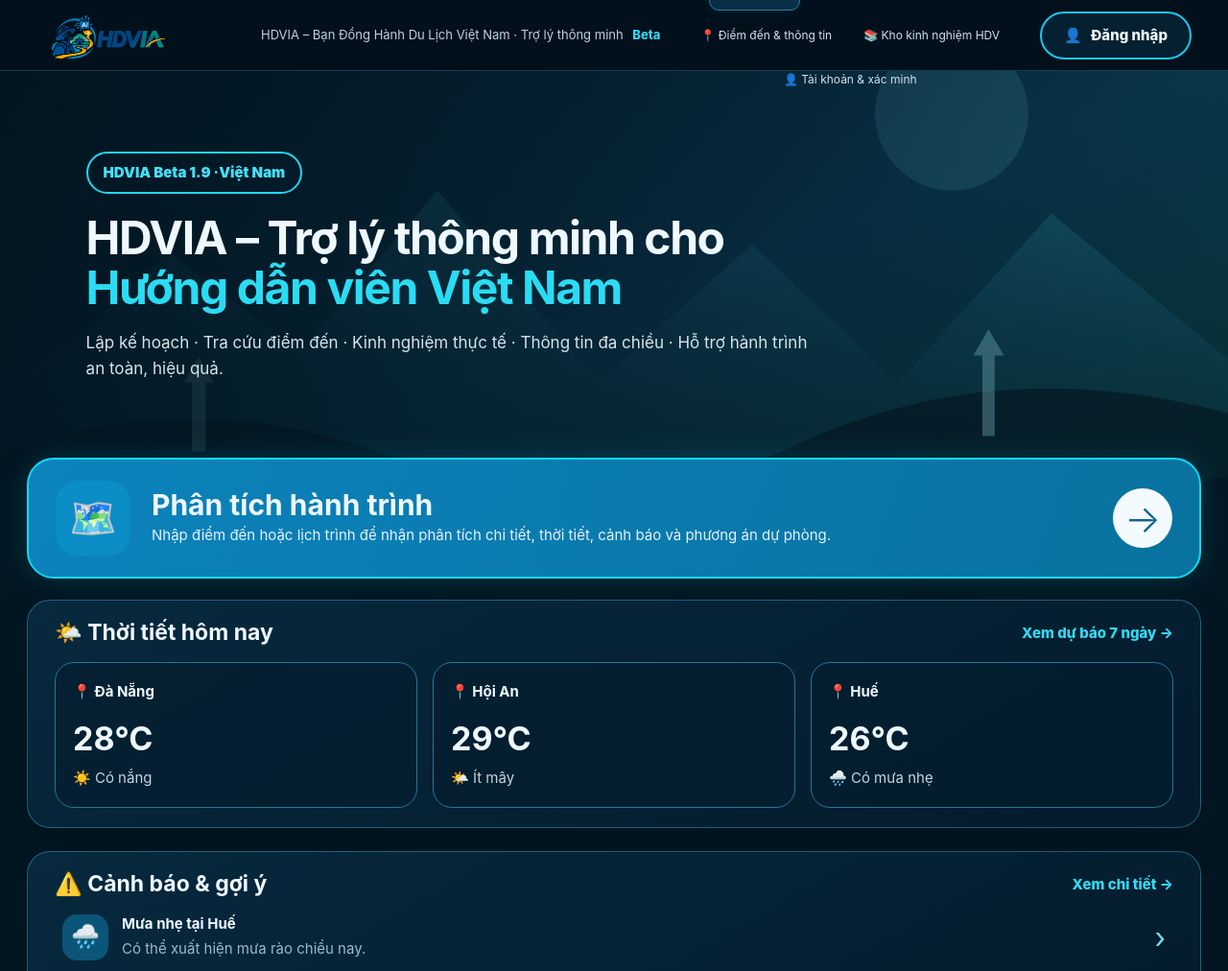
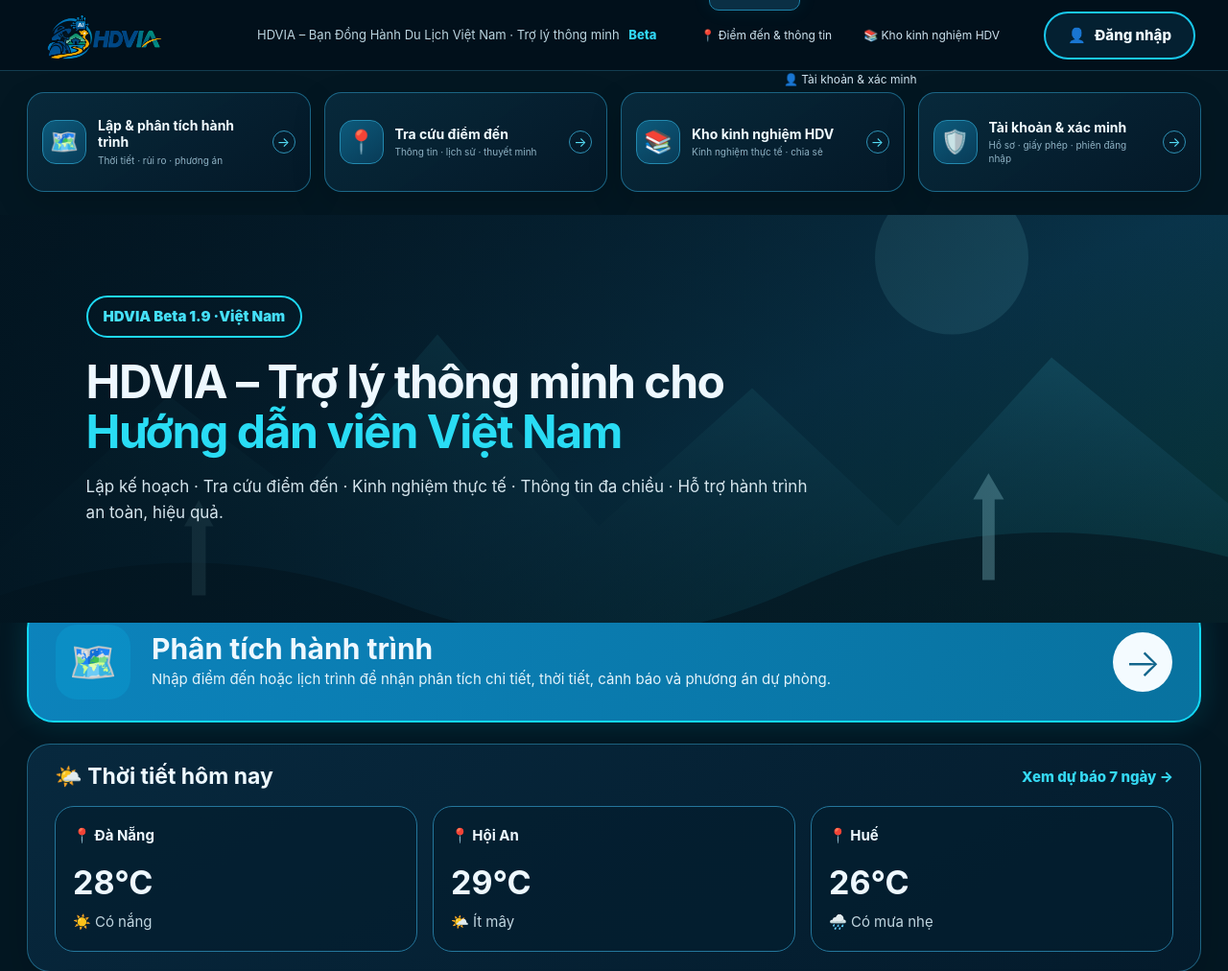
Before and after one commit to thanhhaitk01/hdvia, a Flask app: page / in a window 1280 px wide. Shown: the top 1012 px of the page at 96% size. Run offline with Flask 3, Linux system fonts and the light colour scheme; parts of the project's set-up code (start-up, migrations or seed data) failed here and were passed over.

Commit message:
HDVIA BETA 1.9 MODULE LAYOUT REDESIGN FINAL

```diff
--- a/static/style.css
+++ b/static/style.css
@@ -204,3 +204,37 @@ body{background:#031722;color:#eef8ff}
   .knowledge-list,.chips,.searchbar.knowledge-search,.destination-search,.dest-section,.journey-page,.profile-page{width:auto!important}
   .feature-grid,.dashboard-bottom{width:100%!important}
 }
+
+
+/* =========================================================
+   HDVIA BETA 1.9 — PRIMARY MODULE LAUNCHER
+   Clean 4-module navigation: one row on PC, 2x2 on mobile.
+   ========================================================= */
+.home-route-index{display:none!important}
+.primary-modules{width:min(1350px,100%);margin:0 auto 24px;padding:0;display:grid;grid-template-columns:repeat(4,minmax(0,1fr));gap:14px}
+.primary-module{min-height:104px;padding:16px 15px;display:grid;grid-template-columns:46px minmax(0,1fr) 24px;align-items:center;gap:12px;border:1px solid rgba(42,150,193,.58);border-radius:18px;background:linear-gradient(145deg,rgba(8,42,61,.95),rgba(4,25,39,.97));box-shadow:0 12px 35px rgba(0,0,0,.16);transition:transform .16s ease,border-color .16s ease,background .16s ease}
+.primary-module:hover{transform:translateY(-2px);border-color:#2ed8f3;background:linear-gradient(145deg,rgba(10,55,78,.98),rgba(5,29,45,.98))}
+.module-icon{width:46px;height:46px;border-radius:14px;display:grid;place-items:center;font-size:24px;background:linear-gradient(145deg,#0d5a7b,#083b57);border:1px solid #2389af}
+.module-text{min-width:0}.module-text b{display:block;font-size:14px;line-height:1.25;color:#f1fbff}.module-text small{display:block;margin-top:4px;font-size:10px;line-height:1.35;color:#8fb2c4}.module-arrow{justify-self:end;width:24px;height:24px;border-radius:50%;display:grid;place-items:center;color:#55def7;border:1px solid #2e91b5;font-size:14px}
+.mobile-home-hero{position:relative;z-index:1}
+@media (min-width:1101px){
+  .topbar{padding-left:34px;padding-right:34px}
+  .primary-modules{margin-top:22px}
+}
+@media (max-width:1100px) and (min-width:801px){
+  .topbar{height:auto;min-height:72px}
+  .desktop-brand-title{display:none}
+  .topnav{display:none}
+  .primary-modules{grid-template-columns:repeat(2,minmax(0,1fr));max-width:1000px;margin:18px auto 22px}
+  .primary-module{min-height:96px}
+  .mobile-home-hero{min-height:430px}
+}
+@media (max-width:800px){
+  .primary-modules{grid-template-columns:repeat(2,minmax(0,1fr));gap:9px;margin:12px 0 17px}
+  .primary-module{min-height:116px;padding:13px 11px;display:flex;align-items:flex-start;gap:9px;position:relative;border-radius:17px}
+  .module-icon{width:38px;height:38px;flex:0 0 38px;border-radius:11px;font-size:19px}
+  .module-text b{font-size:11px;line-height:1.25;padding-right:2px}
+  .module-text small{font-size:8.5px;line-height:1.35;margin-top:4px}
+  .module-arrow{position:absolute;right:9px;bottom:9px;width:20px;height:20px;font-size:11px}
+  .mobile-home-hero{margin-bottom:0}
+}
--- a/templates/base.html
+++ b/templates/base.html
@@ -17,7 +17,7 @@
     <a class="{% if request.path == '/' %}active{% endif %}" href="/">⌂ <span>Trang chủ</span></a>
     <a class="{% if request.path.startswith('/journey') %}active{% endif %}" href="/journey">🗺️ <span>Lập & phân tích hành trình</span></a>
     <a class="{% if request.path.startswith('/destinations') %}active{% endif %}" href="/destinations">📍 <span>Điểm đến & thông tin</span></a>
-    <a class="{% if request.path.startswith('/kinh-nghiem') %}active{% endif %}" href="/kinh-nghiem">📚 <span>Kho kinh nghiệm HDV</span></a>
+    <a class="" href="/kinh-nghiem">📚 <span>Kho kinh nghiệm HDV</span></a>
     <a class="{% if request.path.startswith('/profile') or request.path.startswith('/guide/apply') or request.path.startswith('/account') %}active{% endif %}" href="/profile">👤 <span>Tài khoản & xác minh</span></a>
     {% if user and user.role in ['ADMIN','SUPER_ADMIN'] %}<a class="admin-link" href="/admin/guides">🛡️ <span>Quản trị</span></a>{% endif %}
   </nav>
--- a/templates/home.html
+++ b/templates/home.html
@@ -4,6 +4,29 @@
 <nav class="home-route-index" aria-label="Các module chính">
 <a href="/journey">Lập & phân tích hành trình</a><a href="/destinations">Điểm đến & thông tin</a><a href="/kinh-nghiem">Kho kinh nghiệm HDV</a><a href="/profile">Tài khoản & xác minh</a><span>Cảnh báo</span>
 </nav>
+
+<section class="primary-modules" aria-label="Truy cập nhanh HDVIA">
+  <a class="primary-module" href="/journey">
+    <span class="module-icon">🗺️</span>
+    <span class="module-text"><b>Lập & phân tích hành trình</b><small>Thời tiết · rủi ro · phương án</small></span>
+    <span class="module-arrow">→</span>
+  </a>
+  <a class="primary-module" href="/destinations">
+    <span class="module-icon">📍</span>
+    <span class="module-text"><b>Tra cứu điểm đến</b><small>Thông tin · lịch sử · thuyết minh</small></span>
+    <span class="module-arrow">→</span>
+  </a>
+  <a class="primary-module" href="/kinh-nghiem">
+    <span class="module-icon">📚</span>
+    <span class="module-text"><b>Kho kinh nghiệm HDV</b><small>Kinh nghiệm thực tế · chia sẻ</small></span>
+    <span class="module-arrow">→</span>
+  </a>
+  <a class="primary-module" href="/profile">
+    <span class="module-icon">🛡️</span>
+    <span class="module-text"><b>Tài khoản & xác minh</b><small>Hồ sơ · giấy phép · phiên đăng nhập</small></span>
+    <span class="module-arrow">→</span>
+  </a>
+</section>
 <section class="mobile-home-hero location-hero">
   <div class="mobile-hero-inner">
     <span class="beta-pill">HDVIA Beta 1.9 · <span data-location-label>Việt Nam</span></span>
```
